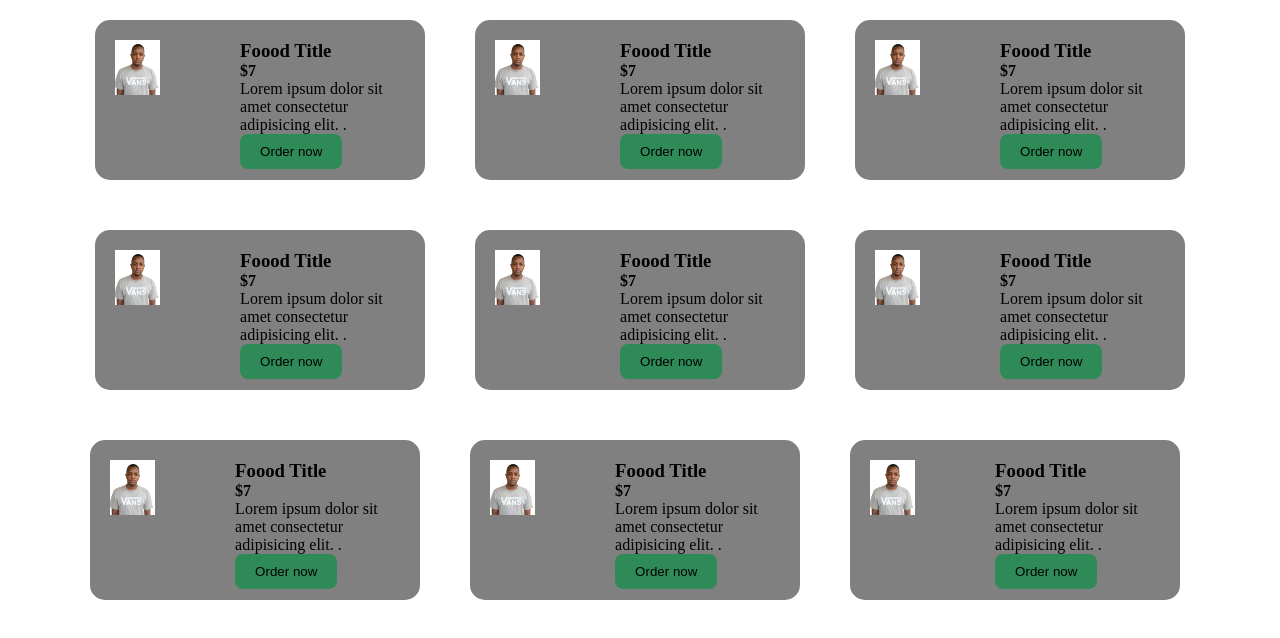
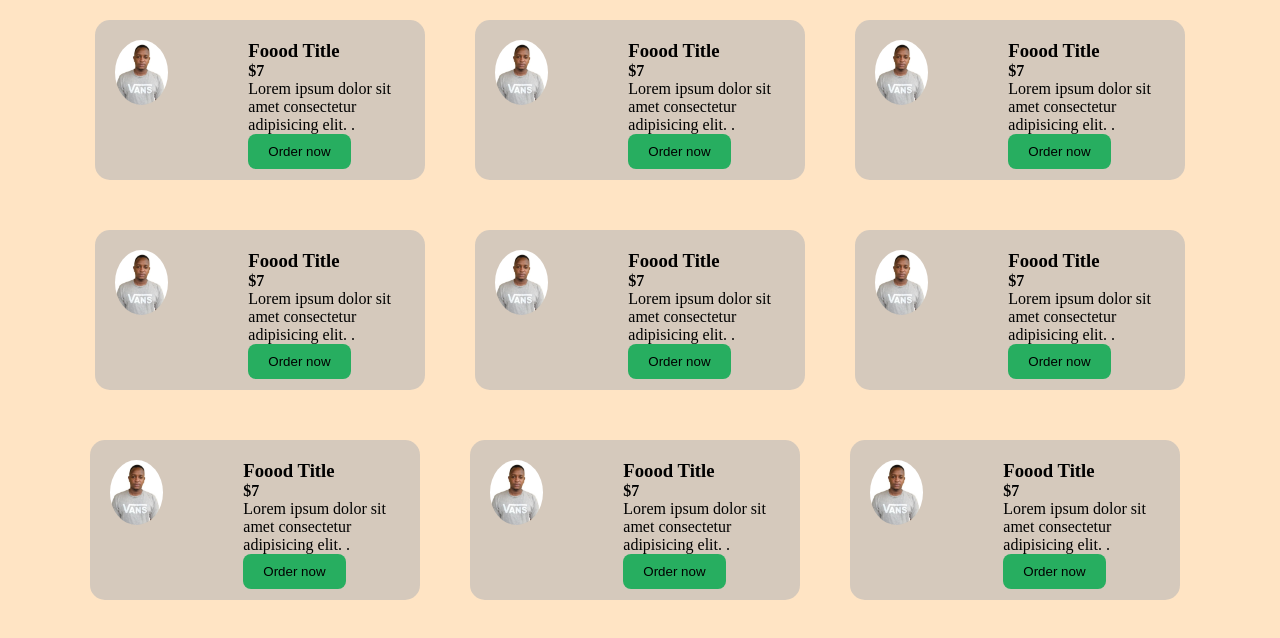
Before and after one commit to cedrickvictor/introgit, a plain HTML site: page index.html in a window 1280 px wide. Drawn offline with Linux system fonts and the light colour scheme.

Commit message:
Second commit
change of colors

```diff
--- a/CSS/style.css
+++ b/CSS/style.css
@@ -3,7 +3,9 @@
     margin: 0;
     box-sizing: border-box;
 }
-
+body{
+    background-color: bisque;
+}
 .parent{
     display: flex;
     gap: 10px;
@@ -27,7 +29,7 @@
 .child{
     width: 330px;
     height: 160px;
-    background-color: grey;
+    background-color: rgba(185, 183, 183, 0.597);
     border-radius: 15px;
     display: flex;
     gap: 40px;
@@ -35,8 +37,9 @@
 }
 img{
     width: 65px;
-    height: 55px;
+    height: 65px;
     margin: 20px;
+    border-radius: 50%;
 }
 .desc{
     margin: 20px;
@@ -45,5 +48,5 @@ input{
     padding: 10px 20px;
     border-radius: 8px;
     border: none;
-    background-color: seagreen;
+    background-color: #27ae60;
 }
```
Also changed, not shown: index.html (line endings or trailing spaces).
